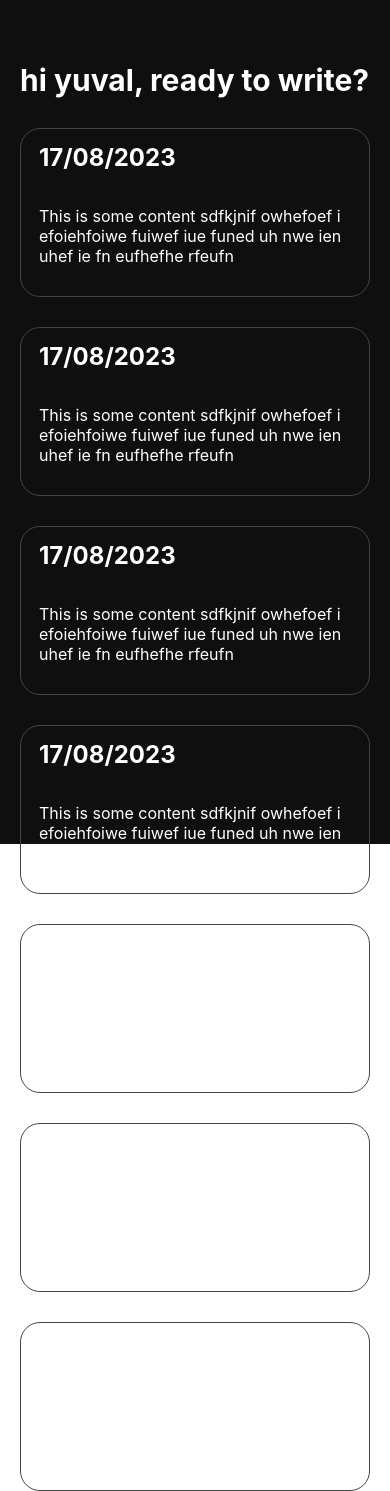
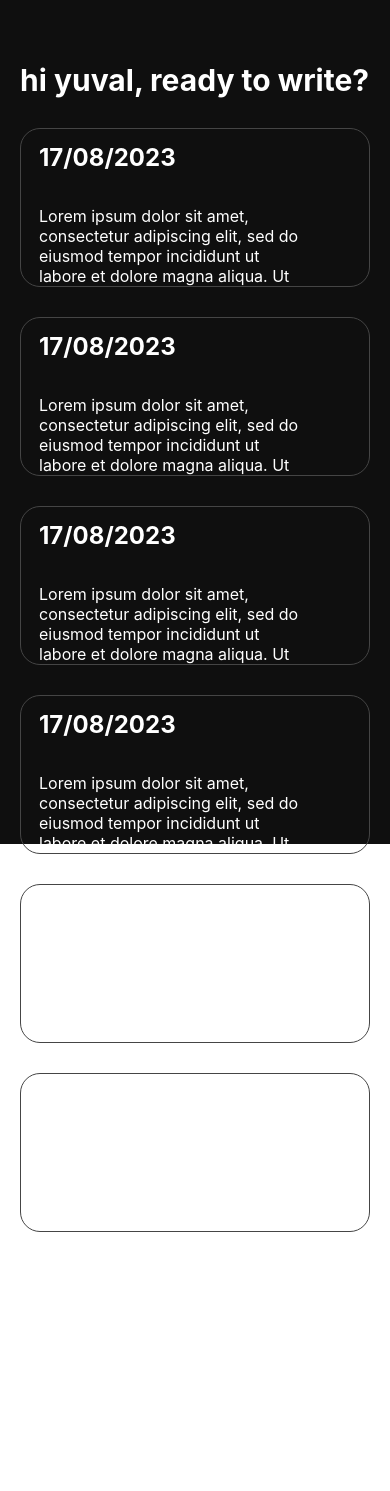
Before and after one commit to yuvalkamani/rflect-mobile, a React Native app: screen / in a window 390 px wide. After the commit the page ends 1232 px from the top, so only its background shows below. Built offline with nearby package versions, Linux system fonts and the light colour scheme.

Commit message:
Added props to Card for dynamic content

```diff
--- a/App.js
+++ b/App.js
@@ -8,13 +8,30 @@ export default function App() {
       <View style={styles.wrapper}>
         <Text style={styles.header}>hi yuval, ready to write?</Text>
         <ScrollView style={styles.cards}>
-          <Card />
-          <Card />
-          <Card />
-          <Card />
-          <Card />
-          <Card />
-          <Card />
+          <Card
+            date="17/08/2023"
+            text="Lorem ipsum dolor sit amet, consectetur adipiscing elit, sed do eiusmod tempor incididunt ut labore et dolore magna aliqua. Ut enim ad minim veniam, quis nostrud exercitation ullamco laboris nisi ut aliquip ex ea commodo consequat. Duis aute irure dolor in reprehenderit in voluptate velit esse cillum dolore eu fugiat nulla pariatur. Excepteur sint occaecat cupidatat non proident, sunt in culpa qui officia deserunt mollit anim id est laborum."
+          />
+          <Card
+            date="17/08/2023"
+            text="Lorem ipsum dolor sit amet, consectetur adipiscing elit, sed do eiusmod tempor incididunt ut labore et dolore magna aliqua. Ut enim ad minim veniam, quis nostrud exercitation ullamco laboris nisi ut aliquip ex ea commodo consequat. Duis aute irure dolor in reprehenderit in voluptate velit esse cillum dolore eu fugiat nulla pariatur. Excepteur sint occaecat cupidatat non proident, sunt in culpa qui officia deserunt mollit anim id est laborum."
+          />
+          <Card
+            date="17/08/2023"
+            text="Lorem ipsum dolor sit amet, consectetur adipiscing elit, sed do eiusmod tempor incididunt ut labore et dolore magna aliqua. Ut enim ad minim veniam, quis nostrud exercitation ullamco laboris nisi ut aliquip ex ea commodo consequat. Duis aute irure dolor in reprehenderit in voluptate velit esse cillum dolore eu fugiat nulla pariatur. Excepteur sint occaecat cupidatat non proident, sunt in culpa qui officia deserunt mollit anim id est laborum."
+          />
+          <Card
+            date="17/08/2023"
+            text="Lorem ipsum dolor sit amet, consectetur adipiscing elit, sed do eiusmod tempor incididunt ut labore et dolore magna aliqua. Ut enim ad minim veniam, quis nostrud exercitation ullamco laboris nisi ut aliquip ex ea commodo consequat. Duis aute irure dolor in reprehenderit in voluptate velit esse cillum dolore eu fugiat nulla pariatur. Excepteur sint occaecat cupidatat non proident, sunt in culpa qui officia deserunt mollit anim id est laborum."
+          />
+          <Card
+            date="17/08/2023"
+            text="Lorem ipsum dolor sit amet, consectetur adipiscing elit, sed do eiusmod tempor incididunt ut labore et dolore magna aliqua. Ut enim ad minim veniam, quis nostrud exercitation ullamco laboris nisi ut aliquip ex ea commodo consequat. Duis aute irure dolor in reprehenderit in voluptate velit esse cillum dolore eu fugiat nulla pariatur. Excepteur sint occaecat cupidatat non proident, sunt in culpa qui officia deserunt mollit anim id est laborum."
+          />
+          <Card
+            date="17/08/2023"
+            text="Lorem ipsum dolor sit amet, consectetur adipiscing elit, sed do eiusmod tempor incididunt ut labore et dolore magna aliqua. Ut enim ad minim veniam, quis nostrud exercitation ullamco laboris nisi ut aliquip ex ea commodo consequat. Duis aute irure dolor in reprehenderit in voluptate velit esse cillum dolore eu fugiat nulla pariatur. Excepteur sint occaecat cupidatat non proident, sunt in culpa qui officia deserunt mollit anim id est laborum."
+          />
         </ScrollView>
       </View>
     </View>
--- a/components/Card.js
+++ b/components/Card.js
@@ -1,14 +1,11 @@
 import React from "react";
 import { StyleSheet, Text, View } from "react-native";
 
-const Card = () => {
+const Card = (props) => {
   return (
     <View style={styles.container}>
-      <Text style={styles.date}>17/08/2023</Text>
-      <Text style={styles.content}>
-        This is some content sdfkjnif owhefoef i efoiehfoiwe fuiwef iue funed uh
-        nwe ien uhef ie fn eufhefhe rfeufn{" "}
-      </Text>
+      <Text style={styles.date}>{props.date}</Text>
+      <Text style={styles.content}>{props.text}</Text>
     </View>
   );
 };
@@ -30,10 +27,13 @@ const styles = StyleSheet.create({
     paddingVertical: 14,
   },
   content: {
+    maxHeight: 100,
+    overflow: "hidden",
     color: "#fff",
     fontSize: 16,
     paddingTop: 20,
     paddingBottom: 30,
+    paddingRight: 50,
   },
 });
 
```
